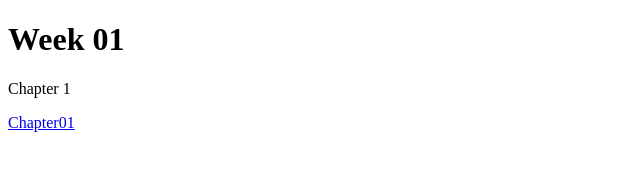
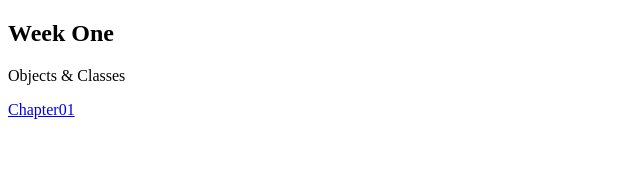
Before and after one commit to Rajah-B/CS161, a plain HTML site: page Weeks/Chapter01.html in a window 1280 px wide. Shown: the whole page, without its empty margins (0-640 px from the left). Drawn offline with Linux system fonts and the light colour scheme.

Commit message:
Update Chapter01.html

```diff
--- a/Weeks/Chapter01.html
+++ b/Weeks/Chapter01.html
@@ -3,8 +3,8 @@
  <title>CS_161 Week 01</title>
 
  <body>
-     <h1>Week 01</h1>
-     <p>Chapter 1</p>
+     <h2>Week One</h2>
+     <p>Objects & Classes</p>
      <a href="https://docs.google.com/document/d/1B8nMUbL7ooLybyYYX-A07lU9juYNTKedzXDtLFBgbrc/edit?usp=sharing">Chapter01</a>
  </body>
 </html>
```
